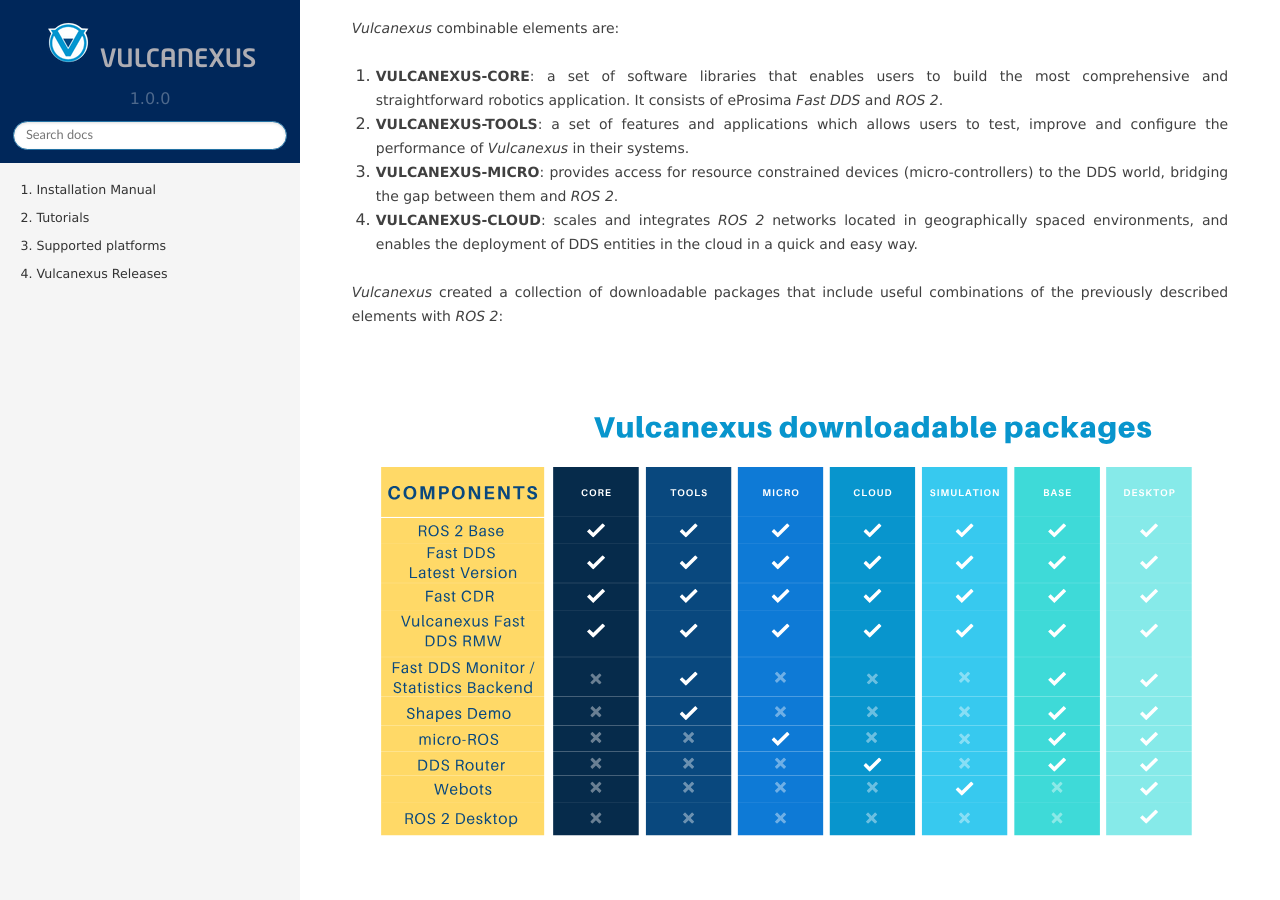
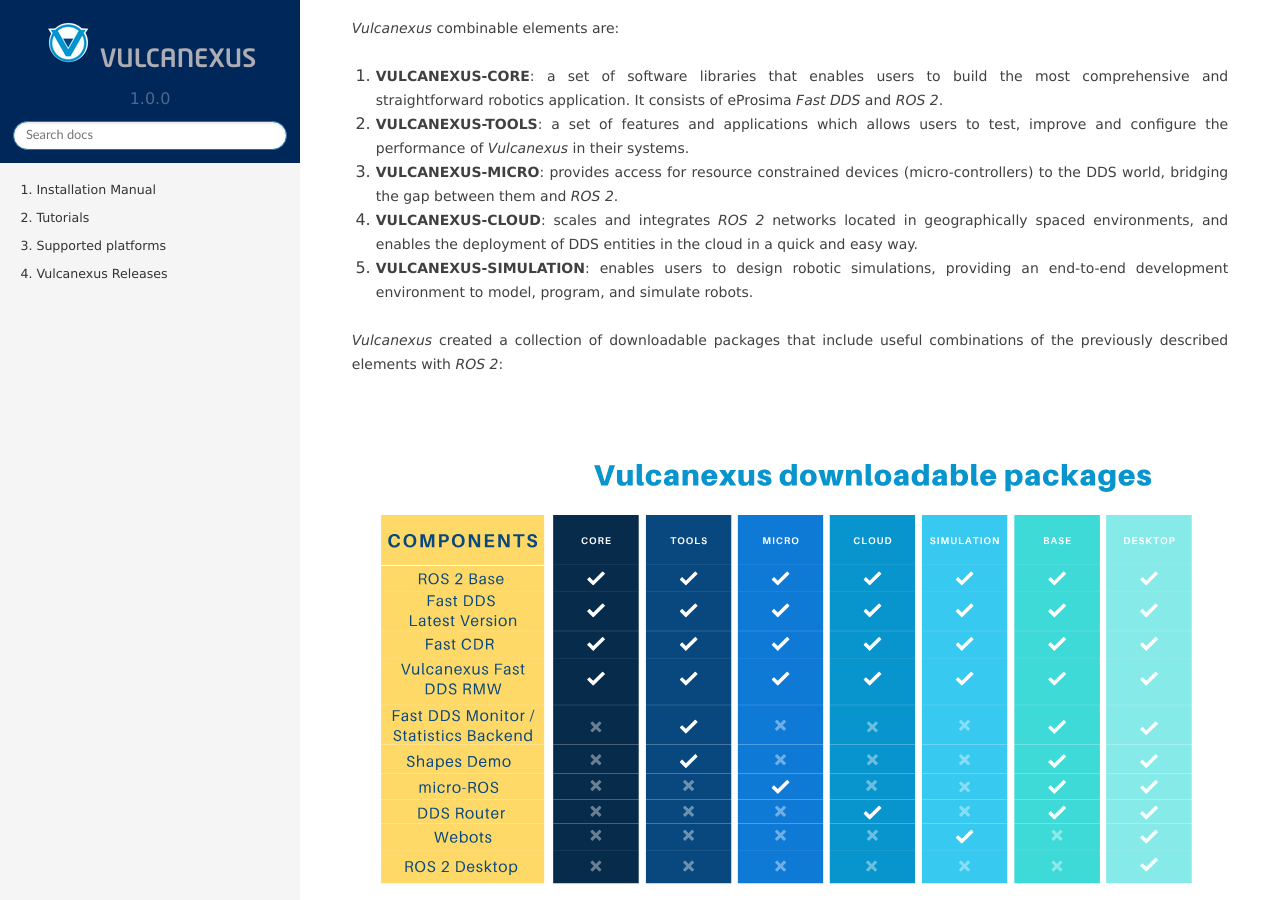
Before and after one commit to eProsima/vulcanexus, a Sphinx documentation site: the page built from docs/index.rst, in a window 1280 px wide and 900 px high, scrolled down 368 px. Built offline with Sphinx 7.4.7 and the Read the Docs theme 2.0.0, drawn with Linux system fonts in a browser that asks for light colours.

Commit message:
Add Vulcanexus-Simulation to package list (#21)
* Update index.rst

* Update docs/index.rst

Co-authored-by: Eduardo Ponz Segrelles <eduardoponz@eprosima.com>

Co-authored-by: Eduardo Ponz Segrelles <eduardoponz@eprosima.com>

```diff
--- a/docs/index.rst
+++ b/docs/index.rst
@@ -24,6 +24,7 @@
 2. **VULCANEXUS-TOOLS**: a set of features and applications which allows users to test, improve and configure the performance of *Vulcanexus* in their systems.
 3. **VULCANEXUS-MICRO**: provides access for resource constrained devices (micro-controllers) to the DDS world, bridging the gap between them and *ROS 2*.
 4. **VULCANEXUS-CLOUD**: scales and integrates *ROS 2* networks located in geographically spaced environments, and enables the deployment of DDS entities in the cloud in a quick and easy way.
+5. **VULCANEXUS-SIMULATION**: enables users to design robotic simulations, providing an end-to-end development environment to model, program, and simulate robots.
 
 *Vulcanexus* created a collection of downloadable packages that include useful combinations of the previously described elements with *ROS 2*:
 
```
